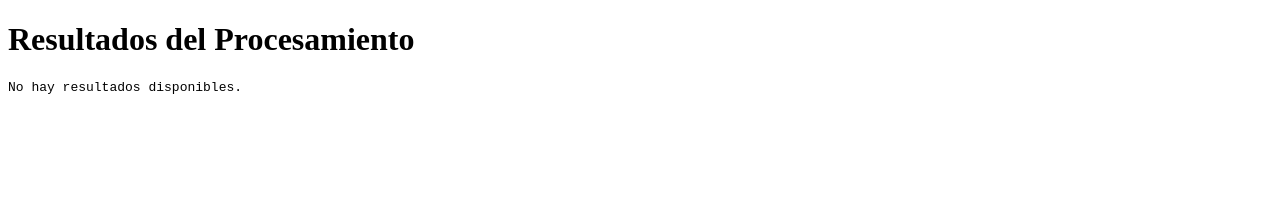
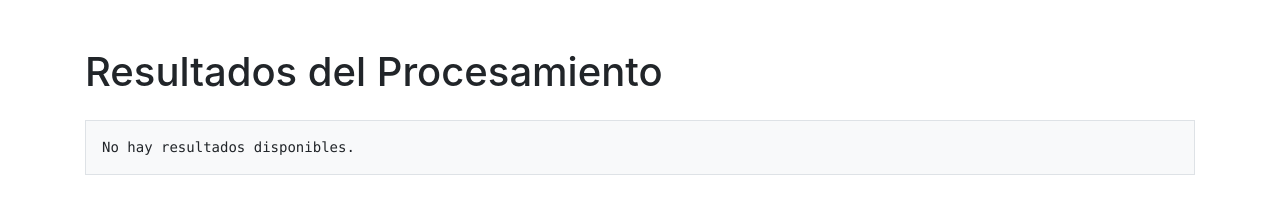
Before and after one commit to alu0101328447/GCO_sistemasRecomendacion, a plain HTML site: page resultados.html in a window 1280 px wide. Drawn offline with nearby package versions, Linux system fonts and the light colour scheme.

Commit message:
Result Asect Update

```diff
--- a/resultados.html
+++ b/resultados.html
@@ -1,13 +1,23 @@
 <!DOCTYPE html>
 <html lang="es">
+
 <head>
     <meta charset="UTF-8">
     <meta name="viewport" content="width=device-width, initial-scale=1.0">
-    <title>Resultados</title>
+    <title>Resultados del Procesamiento</title>
+    <!-- Bootstrap CSS desde CDN -->
+    <link rel="stylesheet" href="https://stackpath.bootstrapcdn.com/bootstrap/4.5.2/css/bootstrap.min.css">
 </head>
+
 <body>
-    <h1>Resultados del Procesamiento</h1>
-    <pre id="resultados"></pre>
+
+    <div class="container mt-5">
+        <h1 class="mb-4">Resultados del Procesamiento</h1>
+
+        <pre class="border p-3" id="resultados" style="background-color: #f8f9fa; color: #212529;">
+            No hay resultados disponibles.
+        </pre>
+    </div>
 
     <script>
         // Obtener los resultados de sessionStorage
@@ -19,5 +29,11 @@
             document.getElementById('resultados').textContent = 'No hay resultados disponibles.';
         }
     </script>
+
+    <!-- jQuery y Bootstrap JS desde CDN -->
+    <script src="https://code.jquery.com/jquery-3.5.1.slim.min.js"></script>
+    <script src="https://cdn.jsdelivr.net/npm/@popperjs/core@2.10.2/dist/umd/popper.min.js"></script>
+    <script src="https://stackpath.bootstrapcdn.com/bootstrap/4.5.2/js/bootstrap.min.js"></script>
 </body>
+
 </html>
```
